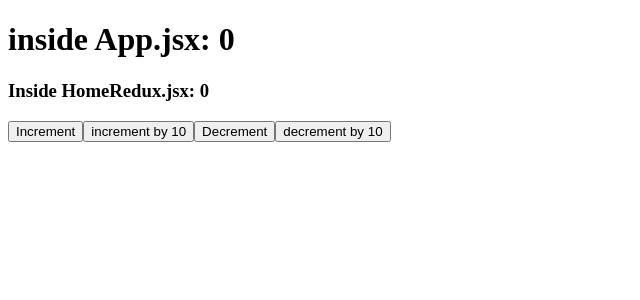
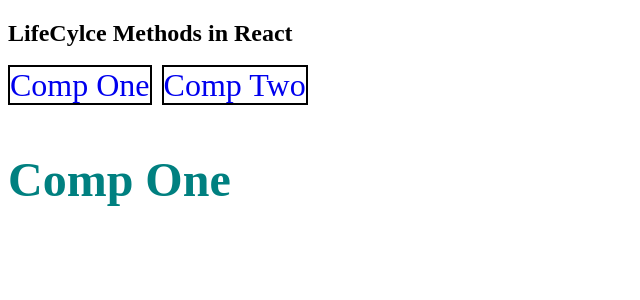
Before and after one commit to muazimmaqbool/Reactjs-with-Me, a React (Create React App) app: page / in a window 1280 px wide. Shown: the top 300 px of the page, without its empty margins (0-640 px from the left). Built offline with nearby package versions, Linux system fonts and the light colour scheme.

Commit message:
Spread Operator and Destructuring done

```diff
--- a/src/App.jsx
+++ b/src/App.jsx
@@ -118,8 +118,8 @@ function App() {
 
 
       {/*these are in REDUX folder */}
-      <h1>inside App.jsx: {c}</h1>
-      <HomeRedux/>
+      {/* <h1>inside App.jsx: {c}</h1> */}
+      {/* <HomeRedux/> */}
 
       {/*these are in More Topics folder */}
       {/* <SpreadOperator/> */}
@@ -127,7 +127,7 @@ function App() {
 
 
       {/*React Lifecycle Methods */}
-      {/* <LifeCycleMethods/> */}
+      <LifeCycleMethods/>
 
       {/*used to explain debounce,code splitting and other things */}
       {/* <CodeSplitting/> */}
--- a/src/More Topics/Destructuring.jsx
+++ b/src/More Topics/Destructuring.jsx
@@ -3,10 +3,10 @@ import React from "react";
 const Destructuring = () => {
   return (
     <>
-      <Example1 />
-      <Example2 />
+      {/* <Example1 /> */}
+       {/* <Example2 /> */}
 
-      <ExampleObj />
+      {/* <ExampleObj /> */}
 
       <ExampleFunc />
     </>
@@ -48,9 +48,9 @@ const Example1 = () => {
   console.log(s1, " & ", s2);
 
   return (
-    <>
+
       <h4>Array Destructuring</h4>
-    </>
+
   );
 };
 
--- a/src/More Topics/SpreadOperator.jsx
+++ b/src/More Topics/SpreadOperator.jsx
@@ -43,12 +43,11 @@ const Example2=()=>{
     const name={
         firstN:"Muazim",
         lastN:"Maqbool",
-        branch:"computer"
+        branch:"computer",
     }
     const details={
         enroll:6655,
         ...name,
-        section:"B",
         branch:"CSE" //branch CSE overrides branch in name
     }
     console.log(details)
```
